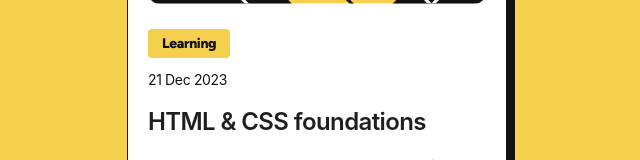
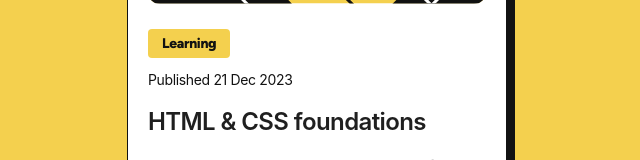
Before and after one commit to skyv26/blog-preview-card, a React (Vite) app: page / in a window 1280 px wide. Shown: the part 356-516 px from the top of the page, without its empty margins (323-963 px from the left). Built offline with nearby package versions, Linux system fonts and the light colour scheme.

Commit message:
update: add the missing text

```diff
--- a/src/components/published-date/PublishedDate.tsx
+++ b/src/components/published-date/PublishedDate.tsx
@@ -4,7 +4,7 @@ const PublishedDate: React.FC = () => {
   const { content } = useMyContext();
   return (
     <p className="text-sm text-[hsl(0,0%,7%)] tracking-tight font-md">
-      {content.date}
+      Published {content.date}
     </p>
   );
 };
```
